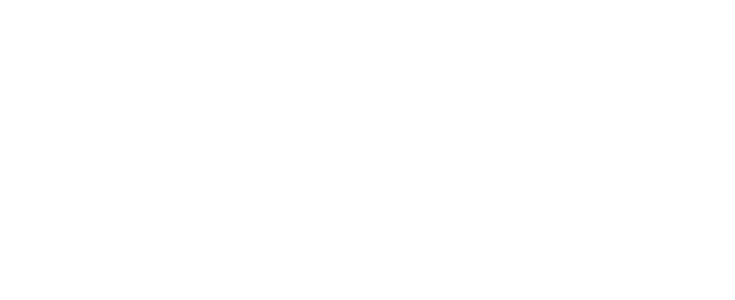
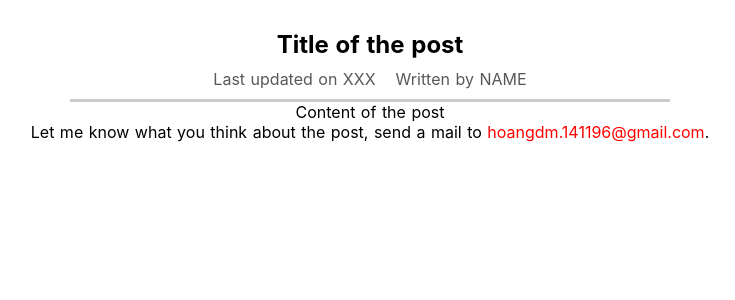
Before and after one commit to hoangunity/nuxt.js-blog-prj, a Nuxt app: page /posts/1 in a window 1280 px wide. Before the commit this address had no page. Shown: the top 300 px of the page, without its empty margins (270-1005 px from the left). Built offline with nearby package versions, Linux system fonts and the light colour scheme.

Commit message:
Creating the Main 'Sections' (Pages)

```diff
--- /dev/null
+++ b/pages/about/index.vue
@@ -0,0 +1,37 @@
+
+  <template>
+  <div class="about-page">
+    <h1>This is my absolutely fantastic "About Me" Page!</h1>
+    <p>
+      Lorem ipsum, dolor sit amet consectetur adipisicing elit. Totam officiis
+      ab voluptatibus assumenda error quas deleniti eius? Suscipit, numquam?
+      Quis aliquid non animi numquam amet voluptas dolorum sunt aspernatur
+      commodi?
+    </p>
+    <p>
+      Lorem ipsum, dolor sit amet consectetur adipisicing elit. Totam officiis
+      ab voluptatibus assumenda error quas deleniti eius? Suscipit, numquam?
+      Quis aliquid non animi numquam amet voluptas dolorum sunt aspernatur
+      commodi?
+    </p>
+    <p>
+      Lorem ipsum, dolor sit amet consectetur adipisicing elit. Totam officiis
+      ab voluptatibus assumenda error quas deleniti eius? Suscipit, numquam?
+      Quis aliquid non animi numquam amet voluptas dolorum sunt aspernatur
+      commodi?
+    </p>
+    <p>
+      Lorem ipsum, dolor sit amet consectetur adipisicing elit. Totam officiis
+      ab voluptatibus assumenda error quas deleniti eius? Suscipit, numquam?
+      Quis aliquid non animi numquam amet voluptas dolorum sunt aspernatur
+      commodi?
+    </p>
+  </div>
+</template>
+
+<style scoped>
+.about-page {
+  text-align: center;
+  padding: 30px;
+}
+</style>
--- /dev/null
+++ b/pages/posts/_id/index.vue
@@ -0,0 +1,72 @@
+<template>
+  <div class="single-post-page">
+    <section class="post">
+      <h1 class="post-title">Title of the post</h1>
+      <div class="post-details">
+        <div class="post-detail">Last updated on XXX</div>
+        <div class="post-detail">Written by NAME</div>
+      </div>
+      <p class="post-content">Content of the post</p>
+    </section>
+    <section class="post-feedback">
+      <p>
+        Let me know what you think about the post, send a mail to
+        <a href="mailto:hoangdm.141196@gmail.com">hoangdm.141196@gmail.com</a>.
+      </p>
+    </section>
+  </div>
+</template>
+
+<style scoped>
+.single-post-page {
+  padding: 30px;
+  text-align: center;
+  box-sizing: border-box;
+}
+
+.post {
+  width: 100%;
+}
+
+@media (min-width: 768px) {
+  .post {
+    width: 600px;
+    margin: auto;
+  }
+}
+
+.post-title {
+  margin: 0;
+}
+
+.post-details {
+  padding: 10px;
+  box-sizing: border-box;
+  border-bottom: 3px solid #ccc;
+  display: flex;
+  justify-content: center;
+  align-items: center;
+  flex-direction: column;
+}
+
+@media (min-width: 768px) {
+  .post-details {
+    flex-direction: row;
+  }
+}
+
+.post-detail {
+  color: rgb(88, 88, 88);
+  margin: 0 10px;
+}
+
+.post-feedback a {
+  color: red;
+  text-decoration: none;
+}
+
+.post-feedback a:hover,
+.post-feedback a:active {
+  color: salmon;
+}
+</style>
--- /dev/null
+++ b/pages/posts/index.vue
@@ -0,0 +1,13 @@
+<template>
+  <div class="posts-page">
+    <h1>This is the posts page</h1>
+  </div>
+</template>
+
+<style scoped>
+.posts-page {
+  display: flex;
+  justify-content: center;
+  align-items: center;
+}
+</style>
```
Also changed, not shown: 1 other file (tests, documents, lock files or other folders).
